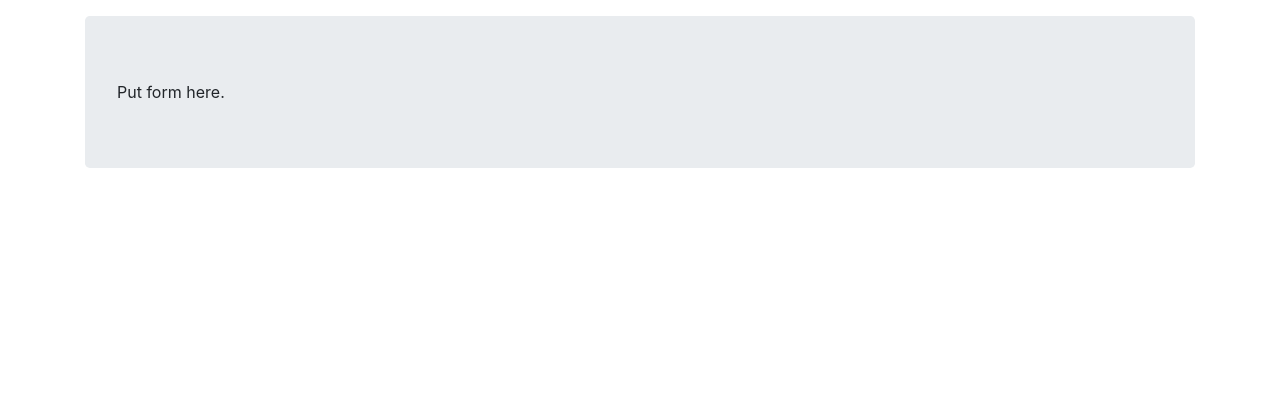
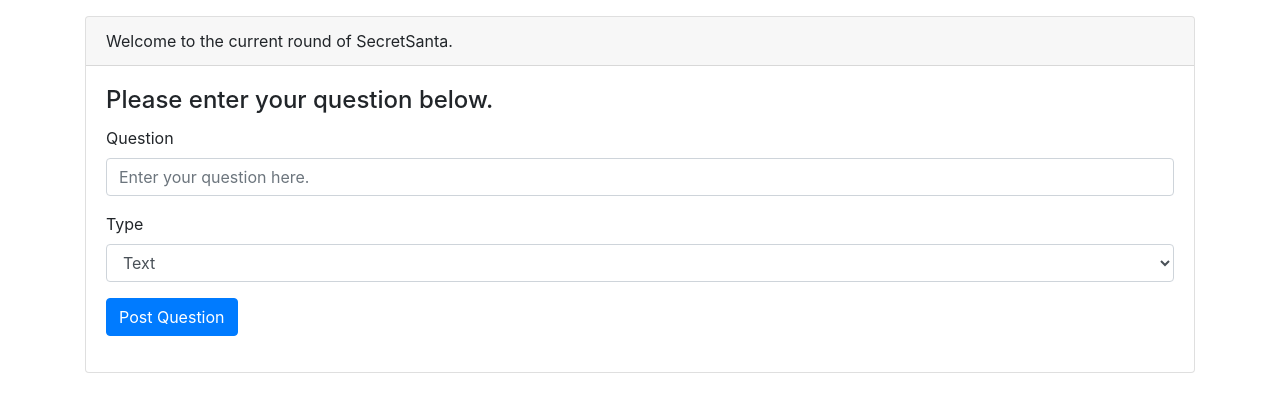
Before and after one commit to NemoNessuno/SecretSanta, a Flask app: template templates/index.html in a window 1280 px wide. Shown: the part 34-446 px from the top of the page. Run offline with Flask 2, Linux system fonts and the light colour scheme; the template is opened without the code that fills it: values that come from a table or form of the project are taken from there, others are empty; parts of the project's set-up code (start-up, migrations or seed data) failed here and were passed over; some libraries are stand-ins or nearby versions.

Commit message:
Add Questions!

```diff
--- a/db_handler.py
+++ b/db_handler.py
@@ -20,6 +20,7 @@ def init_db():
     description_questions.create(bind=engine)
     Description.__table__.create(bind=engine)
     Question.__table__.create(bind=engine)
+    Answer.__table__.create(bind=engine)
     db_session.commit()
 
 
@@ -61,7 +62,7 @@ if __name__ == "__main__":
     # import all modules here that might define models so that
     # they will be registered properly on the metadata.  Otherwise
     # you will have to import them first before calling init_db()
-    from models import User, Description, Round, Participation, description_questions, Question
+    from models import User, Description, Round, Participation, description_questions, Question, Answer
 
     args = sys.argv
     success = False
@@ -79,5 +80,4 @@ if __name__ == "__main__":
             print len(User.query.all())
 
     if not success:
-        print """Please type 'init' to (re)initialize the database or 'shuffle'
-to shuffle the descriptions."""
+        print """Please type 'init' to (re)initialize the database or 'shuffle' to shuffle the descriptions."""
--- a/forms.py
+++ b/forms.py
@@ -1,8 +1,8 @@
+from flask_babel import gettext
 from flask_wtf import FlaskForm
 from wtforms import StringField, PasswordField, SelectField
 from wtforms.validators import InputRequired, Email, EqualTo, URL, \
     ValidationError
-from flask_babel import gettext
 
 
 class ImageURL(URL):
@@ -36,24 +36,11 @@ class SignUpForm(FlaskForm):
                             validators=[InputRequired()])
 
 
-class DescriptionForm(FlaskForm):
-    person = StringField(gettext(
-        'Which famous person (fictional or real) describes you the best?'),
-        validators=[InputRequired(), ImageURL()],
-        render_kw={"placeholder": gettext('Please enter a valid image url.')})
-    saturday = StringField(gettext(
-        'What does a perfect saturday evening look like for you?'),
-        validators=[InputRequired(), ImageURL()],
-        render_kw={"placeholder": gettext('Please enter a valid image url.')})
-    place = StringField(gettext('Where would you like to be right now?'),
-                        validators=[InputRequired(), ImageURL()],
-                        render_kw={"placeholder":
-                                   gettext('Please enter a valid image url.')})
-    quote = StringField(gettext('What is your favourite quote?'),
-                        validators=[InputRequired()])
-    theme = StringField(gettext(
-        'What background theme should play in your life?'),
-        validators=[InputRequired()])
+class QuestionForm(FlaskForm):
+    text = StringField(gettext('Question'),
+                       validators=[InputRequired()],
+                       render_kw={"placeholder": gettext('Enter your question here.')})
+    q_type = SelectField(gettext('Type'), choices=[('text', 'Text'), ('image', 'Image'), ('sound', 'Sound')])
 
 
 class ContributionForm(FlaskForm):
--- a/main.py
+++ b/main.py
@@ -8,7 +8,7 @@ from flask_login import LoginManager, login_required, \
     login_user, logout_user, current_user
 
 from db_handler import db_session
-from forms import LoginForm, SignUpForm
+from forms import LoginForm, SignUpForm, QuestionForm
 from models import User, Round, Participation, Question, Description
 
 # Initialize the base app and load the config
@@ -74,25 +74,59 @@ def login():
 @app.route("/", methods=['GET', 'POST'])
 @login_required
 def index():
-    cur_rounds = get_cur_round()
-    if len(cur_rounds) > 0:
-        participations = db_session.query(Participation).filter(Participation.round_id == cur_rounds[0].id).all()
-        if not any([participation.description.user_id == current_user.email for participation in participations]):
-            db_session.add(
-                Participation(
-                    cur_round=cur_rounds[0],
-                    description=Description(
-                        user=current_user)
-                ))
+    cur_round = get_cur_round()
+    form = None
+    if cur_round is not None:
+        participation = get_cur_participation(cur_round.id)
+
+        if participation is None:
+            participation = Participation(
+                cur_round=cur_round,
+                description=Description(
+                    user=current_user)
+            )
+            db_session.add(participation)
             db_session.commit()
+
+        if not participation.eligible:
+            form = QuestionForm()
     else:
         flash(gettext("There is currently no active round!"))
-    return render_template('index.html', active=0)
+    return render_template('index.html', active=0, participation=participation, form=form)
+
+
+def get_cur_participation(cur_rounds_id):
+    participations = db_session.query(Participation).filter(Participation.round_id == cur_rounds_id).all()
+    participation = next(
+        ifilter(lambda part: part.description.user_id == current_user.email,
+                participations), None)
+    return participation
+
+
+@app.route("/add_question", methods=['GET', 'POST'])
+@login_required
+def add_question():
+    cur_round = get_cur_round()
+
+    if cur_round is not None:
+        form = QuestionForm()
+        if form.validate_on_submit():
+            db_session.add(Question(form.text.data, form.q_type.data))
+            get_cur_participation(cur_round.id).eligible = True
+            db_session.commit()
+        else:
+            print_errors(form)
+
+    return redirect(url_for('index'))
 
 
 def get_cur_round():
     cur_rounds = db_session.query(Round).filter(Round.running).all()
-    return cur_rounds
+
+    if len(cur_rounds) > 0:
+        return cur_rounds[0]
+    else:
+        return None
 
 
 @app.route("/admin")
--- a/templates/index.html
+++ b/templates/index.html
@@ -1,9 +1,37 @@
 {% extends "layout.html" %}
 {% block title %} {{_('Home')}} {% endblock %}
 {% block content %}
-<div class="row">
-  <div class="col-md-12">
-    Put form here.
+{% if participation is none %}
+<div>
+  <div class="alert alert-warning" role="alert">
+    {{ _('There is no round at the moment!') }}
+  </div>
+</div>
+{% elif not participation.eligible %}
+<div class="card">
+  <div class="card-header">
+    {{_('Welcome to the current round of SecretSanta.')}}
+  </div>
+  <div class="card-body">
+    <h4 class="card-title">{{ _('Please enter your question below.') }}</h4>
+    <form action="{{ url_for('add_question') }}" method="post">
+      {{ form.csrf_token }}
+      {% for field in form if field.widget.input_type != 'hidden' %}
+      <div class="form-group">
+        {{ field.label }}
+        {{ field(class_="form-control") }}
+      </div>
+      {% endfor %}
+      <div class="form-group">
+        <input type='submit' value="{{_('Post Question')}}" class='btn btn-primary'/>
+      </div>
+    </form>
+    {% else %}
+    <div class="alert alert-success" role="alert">
+      <h4 class="alert-heading">{{ _('Well done!') }}</h4>
+      <p>{{ _('You are eligible to participate. Please wait until the round has been set up.') }}</p>
+    </div>
+    {% endif %}
   </div>
 </div>
 {% endblock %}
--- a/templates/layout.html
+++ b/templates/layout.html
@@ -47,10 +47,8 @@
   {% endif %}
   {% endwith %}
   <main role="main">
-    <div {% if active !=2 %} class="jumbotron" {% endif %}>
-      {% block content %}
-      {% endblock %}
-    </div>
+    {% block content %}
+    {% endblock %}
   </main>
 </div>
 </body>
--- a/templates/signup.html
+++ b/templates/signup.html
@@ -7,7 +7,6 @@
   </div>
 </div>
 
-<center>
 <form action="{{ url_for('signup') }}" method="post">
   {{ form.csrf_token }}
   {% for field in form if field.widget.input_type != 'hidden' %}
@@ -21,5 +20,4 @@
             btn-primary btn-lg'/>
   </div>
 </form>
-</center>
 {% endblock %}
```
Also changed, not shown: models.py (+16 -0 lines), templates/admin.html (+35 -2 lines). Lines whose indentation alone changed are shown as unchanged.
